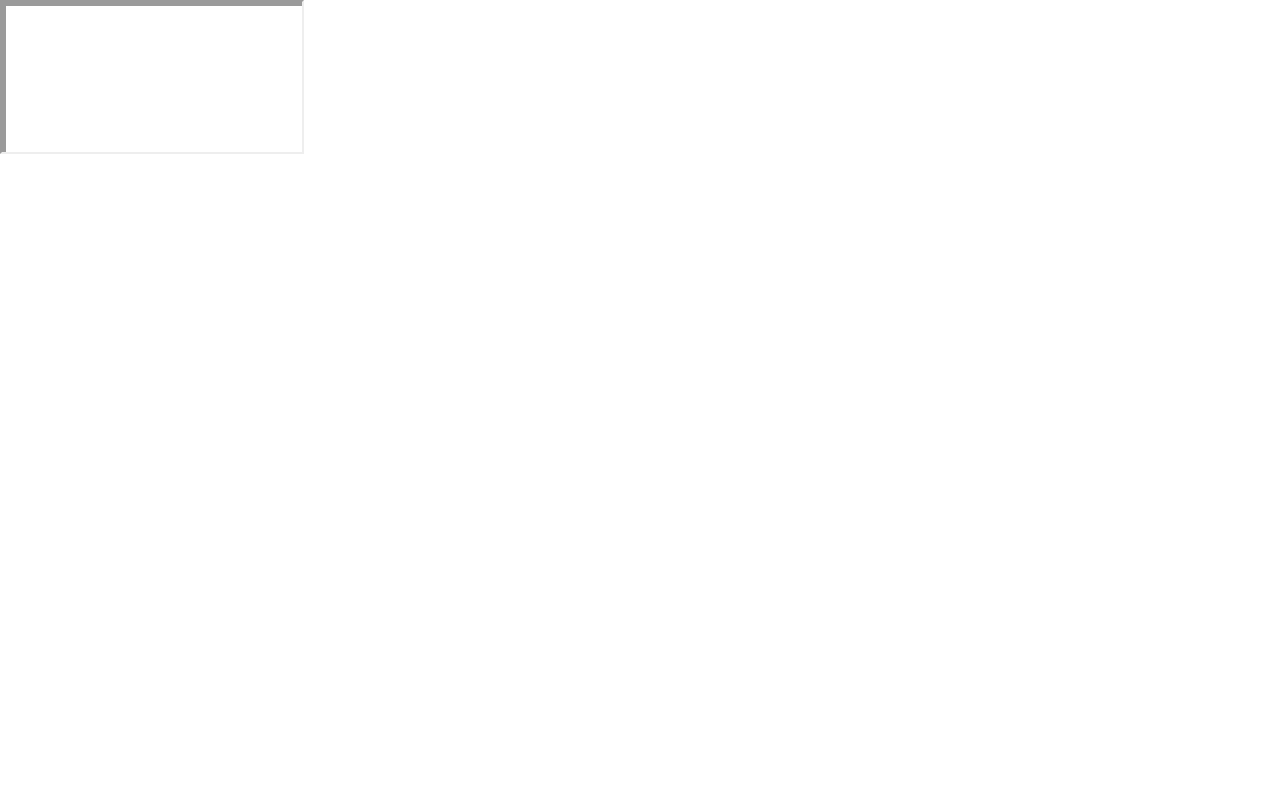
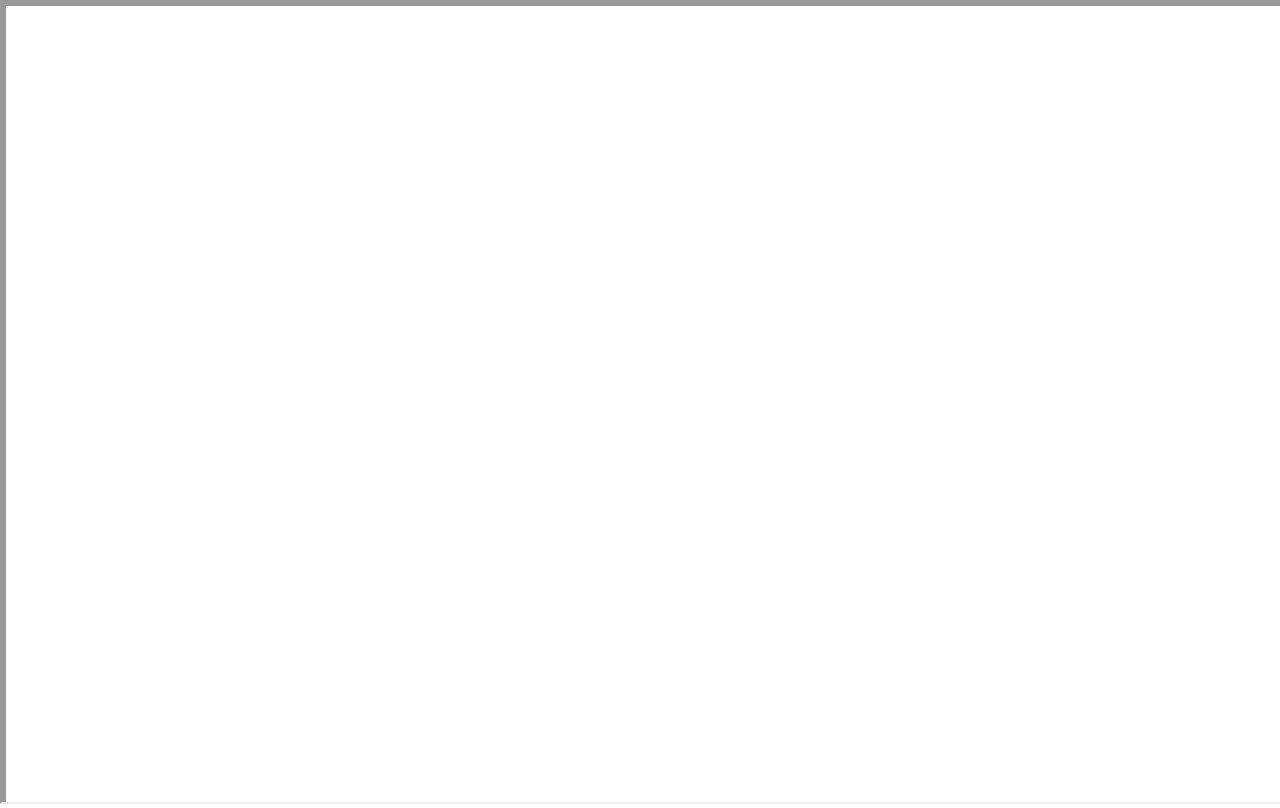
Before and after one commit to michaelwu21/driverassistant, a plain HTML site: page index.html in a window 1280 px wide. Drawn offline with Linux system fonts and the light colour scheme.

Commit message:
Update index.html

```diff
--- a/index.html
+++ b/index.html
@@ -11,6 +11,10 @@
       {
           position:absolute; left: 0; right: 0; bottom: 0; top: 0px;
       }
+      iframe
+      {
+          height: 100%; width: 100%;
+      }
     </style>
   </head>
   <body>
```
Lines whose indentation alone changed are shown as unchanged.
